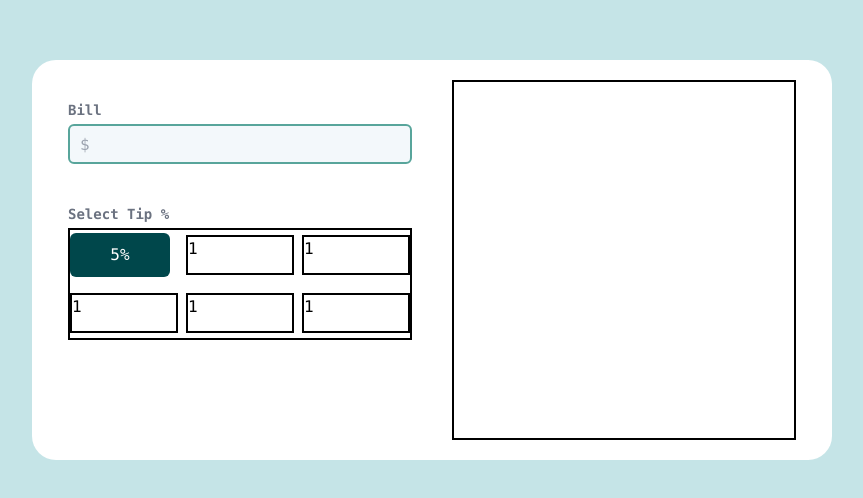
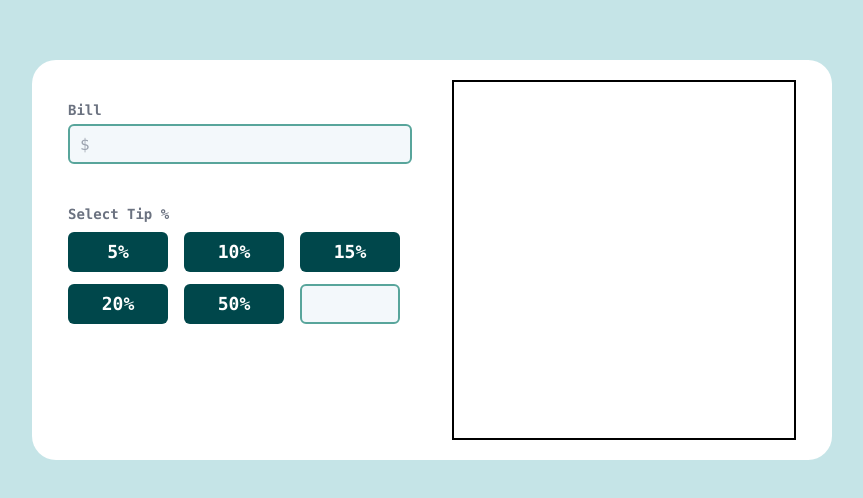
Before and after one commit to IsaacATetteh/tip-calculator, a Next.js app: page / in a window 1280 px wide. Shown: the part 140-638 px from the top of the page, without its empty margins (208-1071 px from the left). Built offline with nearby package versions, Linux system fonts and the light colour scheme.

Commit message:
Buttons and text input

```diff
--- a/src/app/page.jsx
+++ b/src/app/page.jsx
@@ -20,15 +20,26 @@ export default function Home() {
           <p className="font-semibold text-gray-500 text-sm mt-10 mb-1">
             Select Tip %
           </p>
-          <div className="border-black border-2 w-100 h-28 grid grid-cols-3 grid-rows-2 gap-2 items-center justify-center">
-            <div className="w-[100px] h-11 bg-[#00474B] text-white  rounded-md flex items-center justify-center">
+          <div className="w-100 h-[100px] grid grid-cols-3 grid-rows-2 gap-1 items-center justify-center">
+            <button className="w-[100px] h-10 bg-[#00474B] text-white rounded-md flex items-center justify-center font-semibold text-lg">
               <p className="">5%</p>
-            </div>
-            <div className="w-30 h-10 border-black border-2">1</div>
-            <div className="w-30 h-10 border-black border-2">1</div>
-            <div className="w-30 h-10 border-black border-2">1</div>
-            <div className="w-30 h-10 border-black border-2">1</div>
-            <div className="w-30 h-10 border-black border-2">1</div>
+            </button>
+            <button className="w-[100px] h-10 bg-[#00474B] text-white rounded-md flex items-center justify-center font-semibold text-lg">
+              <p className="">10%</p>
+            </button>
+            <button className="w-[100px] h-10 bg-[#00474B] text-white rounded-md flex items-center justify-center font-semibold text-lg">
+              <p className="">15%</p>
+            </button>
+            <button className="w-[100px] h-10 bg-[#00474B] text-white rounded-md flex items-center justify-center font-semibold text-lg">
+              <p className="">20%</p>
+            </button>
+            <button className="w-[100px] h-10 bg-[#00474B] text-white rounded-md flex items-center justify-center font-semibold text-lg">
+              <p className="">50%</p>
+            </button>
+            <input
+              className="w-[100px] h-10 rounded-md border-2 border-[#58A59B] bg-[#F3F8FB] text-right text-lg"
+              style={{ padding: "10px" }}
+            />
           </div>
         </div>
         <div className="border-black border-2 w-[43%] h-[90%]"></div>
```
